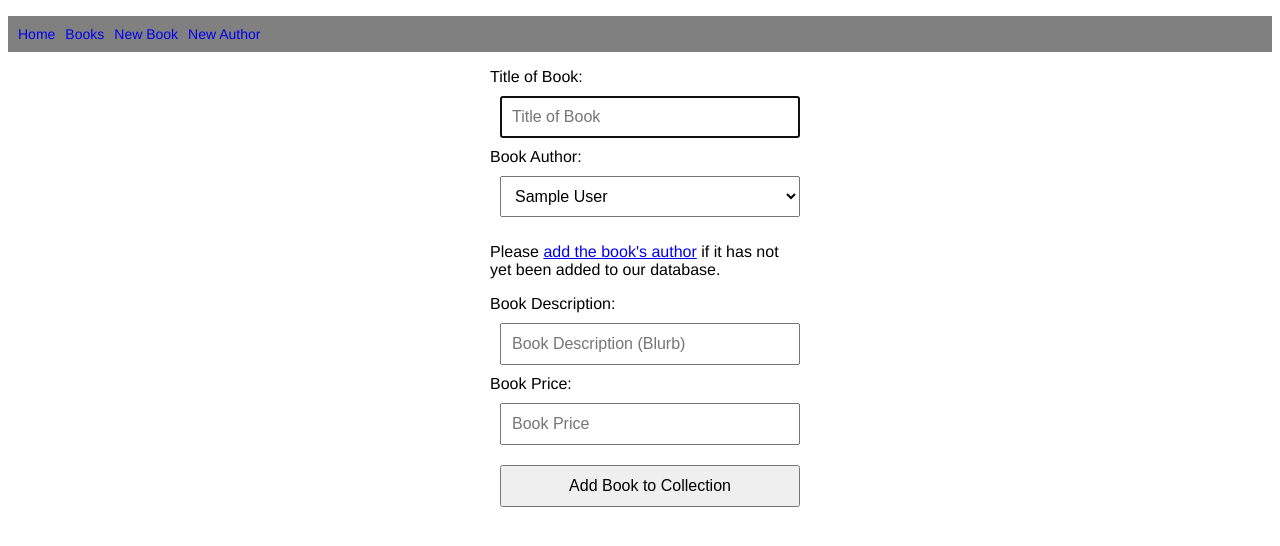
After one commit to kevinmuldoon-github/week4-day-3-one-to-many-lab, a Flask app: page /books/new_book in a window 1280 px wide. The commit adds this page. Shown: the top 546 px of the page. Run offline with Flask 2, Linux system fonts and the light colour scheme; a database or web service that is not in the repository returns one stand-in record (values such as "Sample title"); some libraries are stand-ins or nearby versions.

Commit message:
Completed Extensions

```diff
--- a/controllers/books_controller.py
+++ b/controllers/books_controller.py
@@ -4,15 +4,77 @@ from flask import Blueprint
 from repositories import author_repository
 from repositories import book_repository
 from models.book import Book
+from models.author import Author
 
 books_blueprint = Blueprint("books" , __name__)
 
 @books_blueprint.route ("/books")
 def books():
     books = book_repository.select_all()
-    return render_template("books/index.html" , all_books = books)
+    authors = author_repository.select_all()
+    return render_template("books/index.html" , all_books = books, all_authors = authors)
 
 @books_blueprint.route("/books/<id>/delete" , methods = ['POST']) # Function to delete a book when a user presses delete button
 def delete_book(id):
     book_repository.delete(id)
     return redirect ('/books') # Redirect user to the books index page
+
+@books_blueprint.route("/books/<id>/" , methods=['GET']) # Function to display a specific book's details
+def show_book(id):
+    book = book_repository.select(id)
+    return render_template('/books/show.html' , book = book)
+
+@books_blueprint.route("/books/new_author" , methods = ['GET']) # Form to add a new author
+def new_author():
+    return render_template("books/new_author.html")
+
+@books_blueprint.route ("/authors" , methods = ['POST']) # Add author submission to authors
+def create_author():
+    first_name = request.form['first_name']
+    last_name = request.form['last_name']
+
+    author = Author(first_name , last_name) # Create author object
+    author_repository.save(author)
+
+    return redirect ('books') # Redirect to books index page
+
+@books_blueprint.route("/books/new_book" , methods = ['GET']) # Form to add a new book
+def new_book():
+    authors = author_repository.select_all()
+    return render_template("books/new_book.html", all_authors= authors)
+
+@books_blueprint.route ("/books", methods = ["POST"]) # Add book submission to books
+def create_book():
+    title = request.form['title']
+    author_id = request.form['author_id']
+    blurb = request.form['blurb']
+    price = request.form['price']
+
+    author = author_repository.select(author_id) # Find author using their author id
+
+    book = Book (title, author, blurb, price)
+    book_repository.save(book)
+
+    return redirect ('books') # Redirect to books index page
+
+@books_blueprint.route("/books/<id>/edit_book" , methods = ['GET']) # Function to display & populate the edit book form
+def edit_book(id):
+    book = book_repository.select(id) # Find book to edit
+
+    authors = author_repository.select_all() # Allow all authors to be selected from form
+
+    return render_template('/books/edit_book.html' , book = book , all_authors = authors)
+
+@books_blueprint.route('/books/<id>' , methods = ['POST']) # Function to update book from edit book page
+def update_book(id):
+    title = request.form['title']
+    author_id = request.form['author_id']
+    blurb = request.form['blurb']
+    price = request.form['price']
+
+    author = author_repository.select(author_id) # Find author using their author id
+
+    book = Book (title, author, blurb, price, id)
+    book_repository.update(book)
+
+    return redirect ('/books') # Redirect to books index page
--- a/static/style.css
+++ b/static/style.css
@@ -10,6 +10,11 @@ body{
     display: flex;
     line-height: 18px;
     margin-bottom: 10px;
+}
+
+.author {
+    width: 300px;
+    padding: 10px;
 }
 
 .name {
--- a/templates/base.html
+++ b/templates/base.html
@@ -14,6 +14,8 @@
         <ul class="menu">
         <li><a href="/">Home</a></li>
         <li><a href="/books">Books</a></li>
+        <li><a href="/books/new_book">New Book</a></li>
+        <li><a href="/books/new_author">New Author</a></li>
         </ul>
     </nav>
     </header>
--- /dev/null
+++ b/templates/books/new_book.html
@@ -0,0 +1,35 @@
+{% extends "base.html" %}
+{% block content %}
+
+<form action="/books" method="post">
+
+    <div>
+        <label for="title">Title of Book:</label>
+        <input type="text" id="title" name="title" placeholder="Title of Book" required autofocus>
+    </div>
+
+    <div>
+        <label for="author_id">Book Author:</label>
+        <select id="author_id" name="author_id">
+            {% for author in all_authors %}
+            <option value="{{author.id}}">{{author.first_name}} {{author.last_name}}</option>
+            {% endfor %}
+        </select>
+    </div>
+    <p>Please <a href="/books/new_author">add the book's author</a> if it has not yet been added to our database.</p>
+
+    <div>
+        <label for="blurb">Book Description:</label>
+        <input type="text" id="blurb" name="blurb" placeholder="Book Description (Blurb)" required autofocus>
+    </div>
+
+    <div>
+        <label for="price">Book Price:</label>
+        <input type="text" id="price" name="price" placeholder="Book Price" required autofocus>
+    </div>
+
+    <button type="submit">Add Book to Collection</button>
+
+    </form>
+
+{% endblock %}
```
Also changed, not shown: templates/books/edit_book.html (added, +38 -0 lines), templates/books/index.html (+13 -0 lines), templates/books/new_author.html (added, +19 -0 lines), templates/books/show.html (added, +15 -0 lines), 1 other file.
